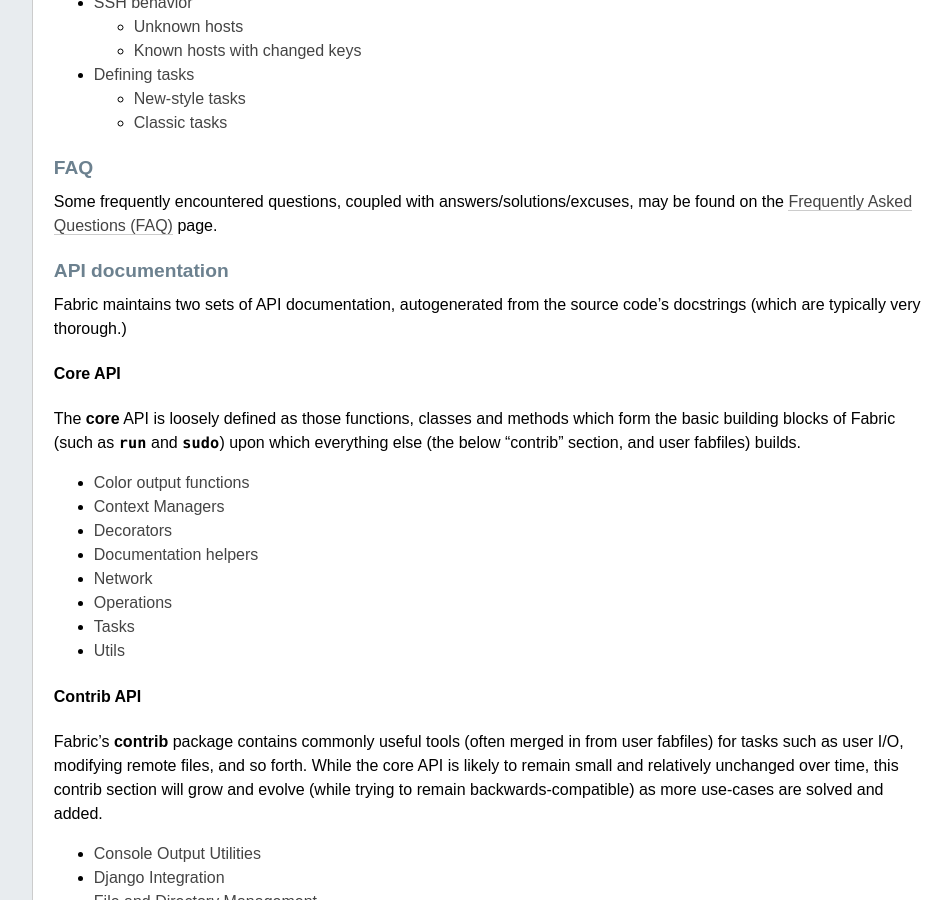
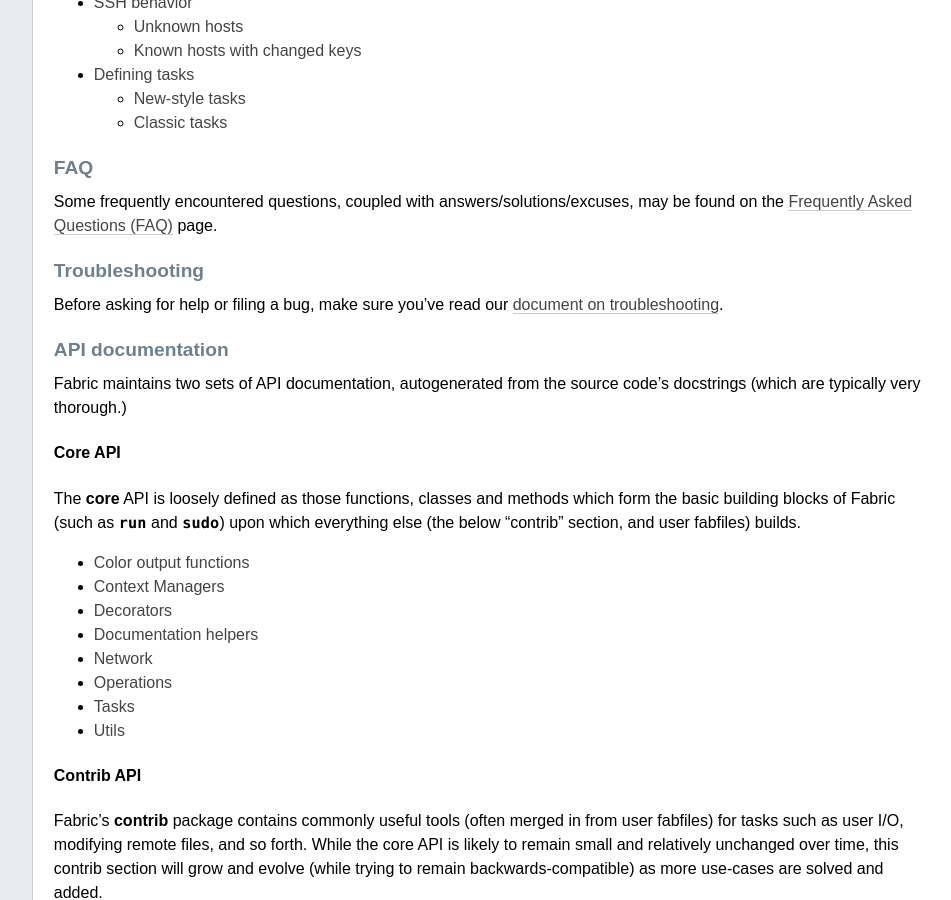
Before and after one commit to fabric/fabric, a Sphinx documentation site: the page built from docs/index.rst, in a window 1280 px wide and 900 px high, scrolled down 2828 px. Shown: the whole window, without its empty margins (224-1175 px from the left). Built offline with Sphinx 7.4.7, drawn with Linux system fonts in a browser that asks for light colours.

Commit message:
Add troubleshooting doc

```diff
--- a/docs/index.rst
+++ b/docs/index.rst
@@ -68,6 +68,7 @@
     installation
     development
     faq
+    troubleshooting
     roadmap
 
 Tutorial
@@ -99,6 +100,12 @@
 
 Some frequently encountered questions, coupled with answers/solutions/excuses,
 may be found on the :doc:`faq` page.
+
+Troubleshooting
+---------------
+
+Before asking for help or filing a bug, make sure you've read our
+:doc:`document on troubleshooting <troubleshooting>`.
 
 .. _api_docs:
 
```
Also changed, not shown: docs/troubleshooting.rst (added, +39 -0 lines).
